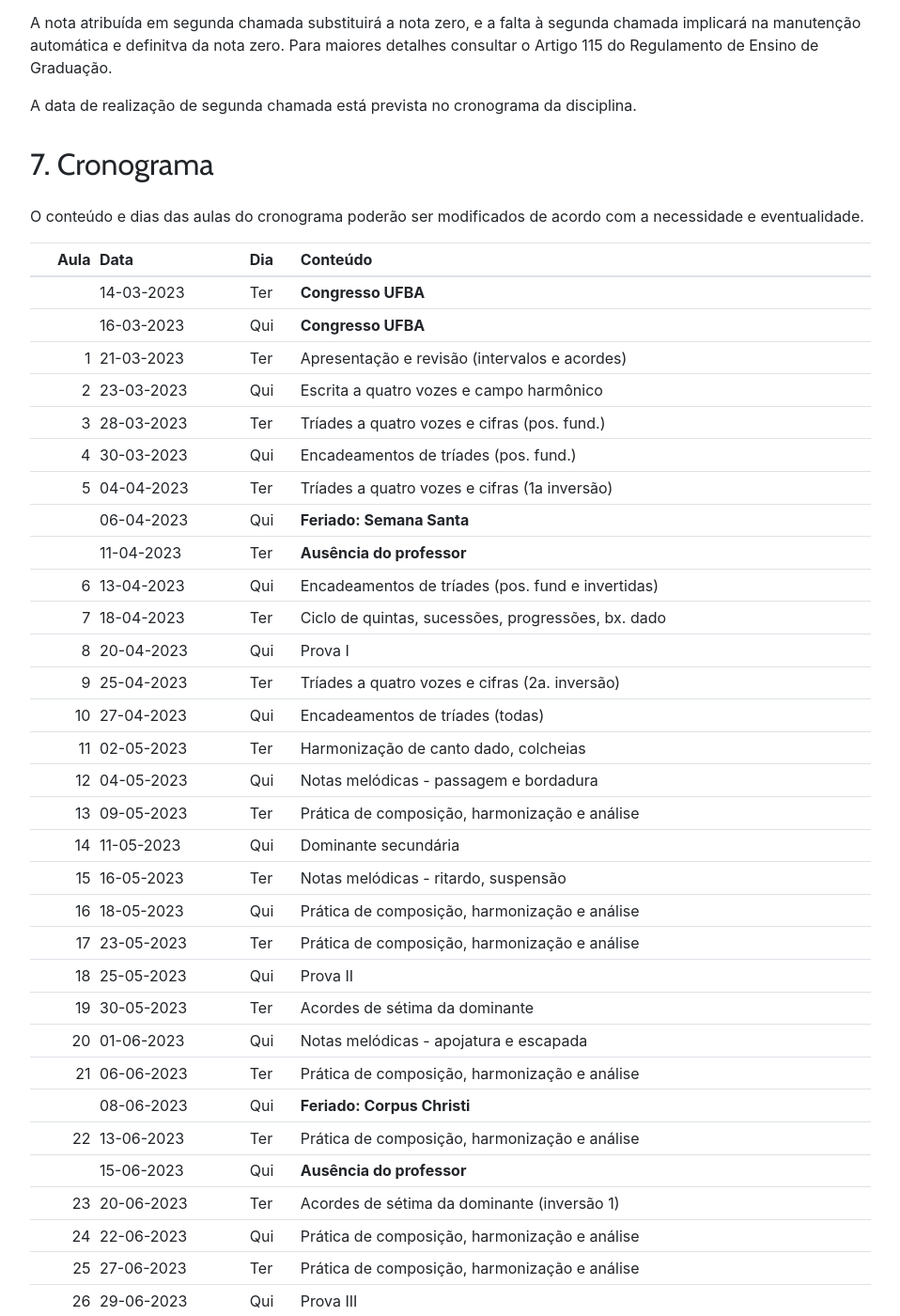
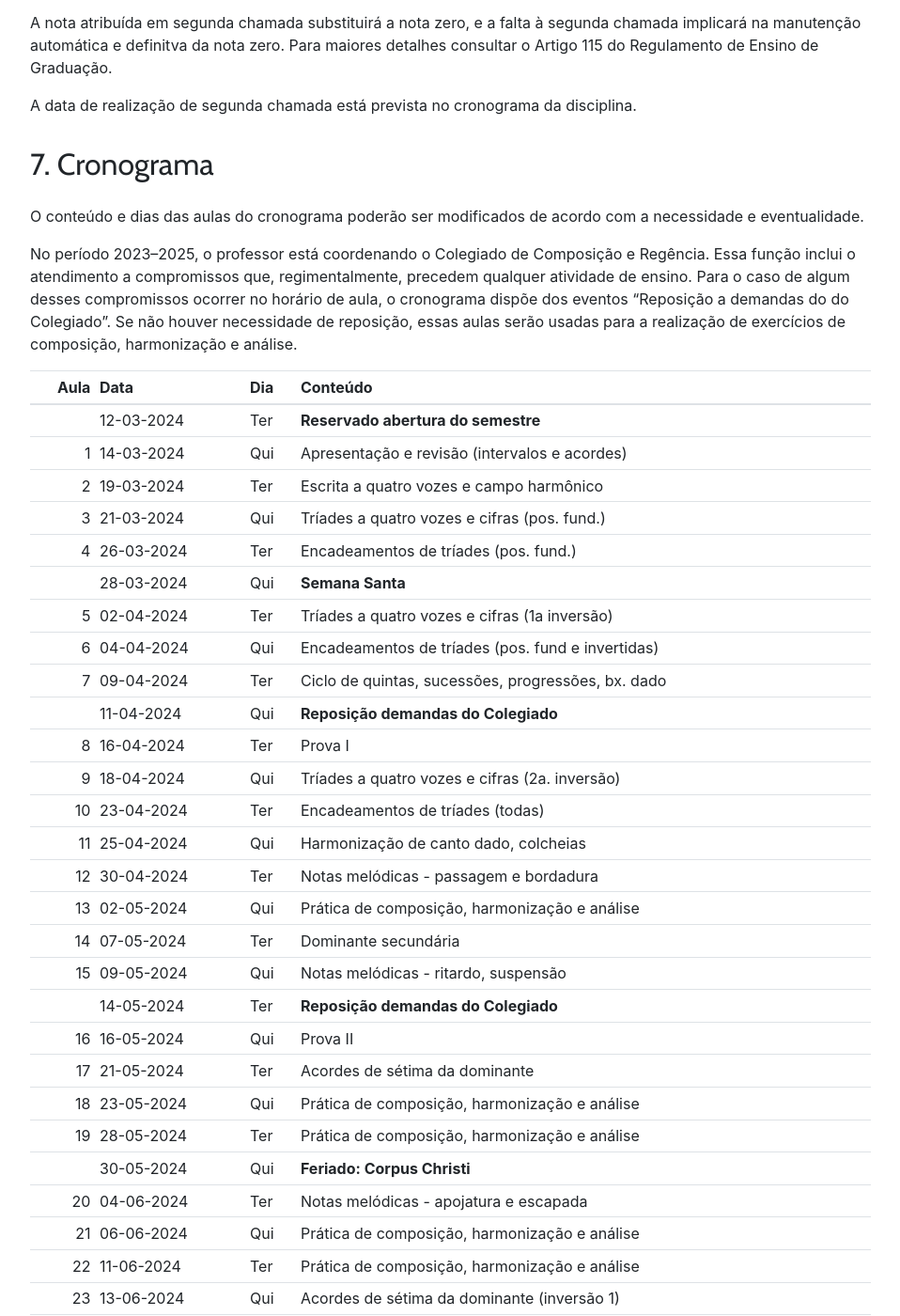
Before and after one commit to kroger/genosmus, a Jekyll site: the page built from _marcos/musa69.md, in a window 1280 px wide and 1400 px high, scrolled down 2095 px. Shown: the whole window at 94% size, without its empty margins (68-1026 px from the left). Built offline with Jekyll 4.4.1, drawn with Linux system fonts in a browser that asks for light colours; nearby versions of some CDN libraries; the table of contents is made by our own code; some of the changed text lies outside the part shown.

Commit message:
Insere cronogramas de 2024.1

```diff
--- a/_marcos/musa69.md
+++ b/_marcos/musa69.md
@@ -57,64 +57,61 @@
 
 ### 6.2. Segunda chamada
 
-O aluno que faltar às provas terá direito à segunda chamada se a
-requerer até dois dias úteis após a sua realização comprovando-se umas
-das seguintes situações:
+O aluno que faltar às provas terá direito à segunda chamada se a requerer até dois dias úteis após a sua realização comprovando-se umas das seguintes situações:
 
 1. direito assegurado por legislação específica
 1. motivo de saúde comprovado por atestado médico
 1. razão de força maior, a critério do professor.
 
-A nota atribuída em segunda chamada substituirá a nota zero, e a falta
-à segunda chamada implicará na manutenção automática e definitva da
-nota zero. Para maiores detalhes consultar o Artigo 115 do Regulamento
-de Ensino de Graduação.
+A nota atribuída em segunda chamada substituirá a nota zero, e a falta à segunda chamada implicará na manutenção automática e definitva da nota zero. Para maiores detalhes consultar o Artigo 115 do Regulamento de Ensino de Graduação.
 
 A data de realização de segunda chamada está prevista no cronograma da
 disciplina.
 
 ## 7. Cronograma
 
-O conteúdo e dias das aulas do cronograma poderão ser
-modificados de acordo com a necessidade e eventualidade.
+O conteúdo e dias das aulas do cronograma poderão ser modificados de acordo com a necessidade e eventualidade.
+
+No período 2023--2025, o professor está coordenando o Colegiado de Composição e Regência. Essa função inclui o atendimento a compromissos que, regimentalmente, precedem qualquer atividade de ensino. Para o caso de algum desses compromissos ocorrer no horário de aula, o cronograma dispõe dos eventos "Reposição a demandas do do Colegiado". Se não houver necessidade de reposição, essas aulas serão usadas para a realização de exercícios de composição, harmonização e análise.
 
 | Aula | Data       | Dia  | Conteúdo                                           |
 | ---: | :--------- | :--- | :------------------------------------------------- |
-|      | 14-03-2023 | Ter  | **Congresso UFBA**                                 |
-|      | 16-03-2023 | Qui  | **Congresso UFBA**                                 |
-|    1 | 21-03-2023 | Ter  | Apresentação e revisão (intervalos e acordes)      |
-|    2 | 23-03-2023 | Qui  | Escrita a quatro vozes e campo harmônico           |
-|    3 | 28-03-2023 | Ter  | Tríades a quatro vozes e cifras (pos. fund.)       |
-|    4 | 30-03-2023 | Qui  | Encadeamentos de tríades (pos. fund.)              |
-|    5 | 04-04-2023 | Ter  | Tríades a quatro vozes e cifras (1a inversão)      |
-|      | 06-04-2023 | Qui  | **Feriado: Semana Santa**                          |
-|      | 11-04-2023 | Ter  | **Ausência do professor**                          |
-|    6 | 13-04-2023 | Qui  | Encadeamentos de tríades (pos. fund e invertidas)  |
-|    7 | 18-04-2023 | Ter  | Ciclo de quintas, sucessões, progressões, bx. dado |
-|    8 | 20-04-2023 | Qui  | Prova I                                            |
-|    9 | 25-04-2023 | Ter  | Tríades a quatro vozes e cifras (2a. inversão)     |
-|   10 | 27-04-2023 | Qui  | Encadeamentos de tríades (todas)                   |
-|   11 | 02-05-2023 | Ter  | Harmonização de canto dado, colcheias              |
-|   12 | 04-05-2023 | Qui  | Notas melódicas - passagem e bordadura             |
-|   13 | 09-05-2023 | Ter  | Prática de composição, harmonização e análise      |
-|   14 | 11-05-2023 | Qui  | Dominante secundária                               |
-|   15 | 16-05-2023 | Ter  | Notas melódicas - ritardo, suspensão               |
-|   16 | 18-05-2023 | Qui  | Prática de composição, harmonização e análise      |
-|   17 | 23-05-2023 | Ter  | Prática de composição, harmonização e análise      |
-|   18 | 25-05-2023 | Qui  | Prova II                                           |
-|   19 | 30-05-2023 | Ter  | Acordes de sétima da dominante                     |
-|   20 | 01-06-2023 | Qui  | Notas melódicas - apojatura e escapada             |
-|   21 | 06-06-2023 | Ter  | Prática de composição, harmonização e análise      |
-|      | 08-06-2023 | Qui  | **Feriado: Corpus Christi**                        |
-|   22 | 13-06-2023 | Ter  | Prática de composição, harmonização e análise      |
-|      | 15-06-2023 | Qui  | **Ausência do professor**                          |
-|   23 | 20-06-2023 | Ter  | Acordes de sétima da dominante (inversão 1)        |
-|   24 | 22-06-2023 | Qui  | Prática de composição, harmonização e análise      |
-|   25 | 27-06-2023 | Ter  | Prática de composição, harmonização e análise      |
-|   26 | 29-06-2023 | Qui  | Prova III                                          |
-|      | 04-07-2023 | Ter  | **Reservado correção de provas (sem aula)**        |
-|   27 | 06-07-2023 | Qui  | Segunda chamada                                    |
-|   28 | 11-07-2023 | Ter  | Entrega de resultados                              |
+|      | 12-03-2024 | Ter  | **Reservado abertura do semestre**                 |
+|    1 | 14-03-2024 | Qui  | Apresentação e revisão (intervalos e acordes)      |
+|    2 | 19-03-2024 | Ter  | Escrita a quatro vozes e campo harmônico           |
+|    3 | 21-03-2024 | Qui  | Tríades a quatro vozes e cifras (pos. fund.)       |
+|    4 | 26-03-2024 | Ter  | Encadeamentos de tríades (pos. fund.)              |
+|      | 28-03-2024 | Qui  | **Semana Santa**                                   |
+|    5 | 02-04-2024 | Ter  | Tríades a quatro vozes e cifras (1a inversão)      |
+|    6 | 04-04-2024 | Qui  | Encadeamentos de tríades (pos. fund e invertidas)  |
+|    7 | 09-04-2024 | Ter  | Ciclo de quintas, sucessões, progressões, bx. dado |
+|      | 11-04-2024 | Qui  | **Reposição demandas do Colegiado**                |
+|    8 | 16-04-2024 | Ter  | Prova I                                            |
+|    9 | 18-04-2024 | Qui  | Tríades a quatro vozes e cifras (2a. inversão)     |
+|   10 | 23-04-2024 | Ter  | Encadeamentos de tríades (todas)                   |
+|   11 | 25-04-2024 | Qui  | Harmonização de canto dado, colcheias              |
+|   12 | 30-04-2024 | Ter  | Notas melódicas - passagem e bordadura             |
+|   13 | 02-05-2024 | Qui  | Prática de composição, harmonização e análise      |
+|   14 | 07-05-2024 | Ter  | Dominante secundária                               |
+|   15 | 09-05-2024 | Qui  | Notas melódicas - ritardo, suspensão               |
+|      | 14-05-2024 | Ter  | **Reposição demandas do Colegiado**                |
+|   16 | 16-05-2024 | Qui  | Prova II                                           |
+|   17 | 21-05-2024 | Ter  | Acordes de sétima da dominante                     |
+|   18 | 23-05-2024 | Qui  | Prática de composição, harmonização e análise      |
+|   19 | 28-05-2024 | Ter  | Prática de composição, harmonização e análise      |
+|      | 30-05-2024 | Qui  | **Feriado: Corpus Christi**                        |
+|   20 | 04-06-2024 | Ter  | Notas melódicas - apojatura e escapada             |
+|   21 | 06-06-2024 | Qui  | Prática de composição, harmonização e análise      |
+|   22 | 11-06-2024 | Ter  | Prática de composição, harmonização e análise      |
+|   23 | 13-06-2024 | Qui  | Acordes de sétima da dominante (inversão 1)        |
+|      | 18-06-2024 | Ter  | **Reposição demandas do Colegiado**                |
+|   24 | 20-06-2024 | Qui  | Prova III                                          |
+|      | 25-06-2024 | Ter  | **São João**                                       |
+|   25 | 27-06-2024 | Qui  | Segunda chamada                                    |
+|      | 02-07-2024 | Ter  | **Feriado: Independência da Bahia**                |
+|      | 04-07-2024 | Qui  | **Reservado correção de provas (sem aula)**        |
+|   26 | 09-07-2024 | Ter  | Entrega de resultados                              |
+|   27 | 11-07-2024 | Qui  | Reservado para reposição emergencial               |
 {: .table .table-sm}
 
 <!-- ## 8. Exercícios de apoio
```
Also changed, not shown: other parts of _marcos/musa69.md (+4 -29 lines), _marcos/cronogramas/musa69.txt (+12 -11 lines), _marcos/cronogramas/musa71.txt (+17 -13 lines), _marcos/cronogramas/musb14.txt (+15 -16 lines), _marcos/musa71.md (+44 -48 lines), _marcos/musb14.md (+20 -26 lines).
